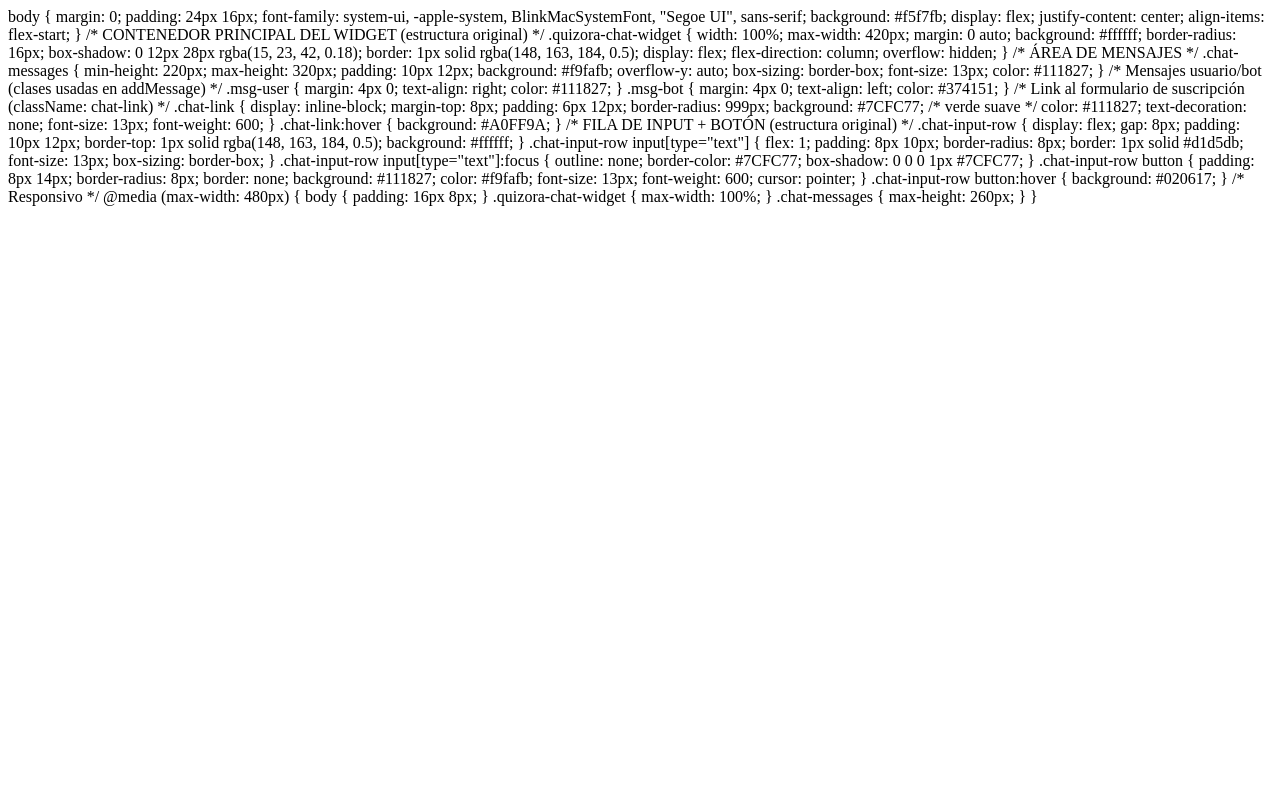
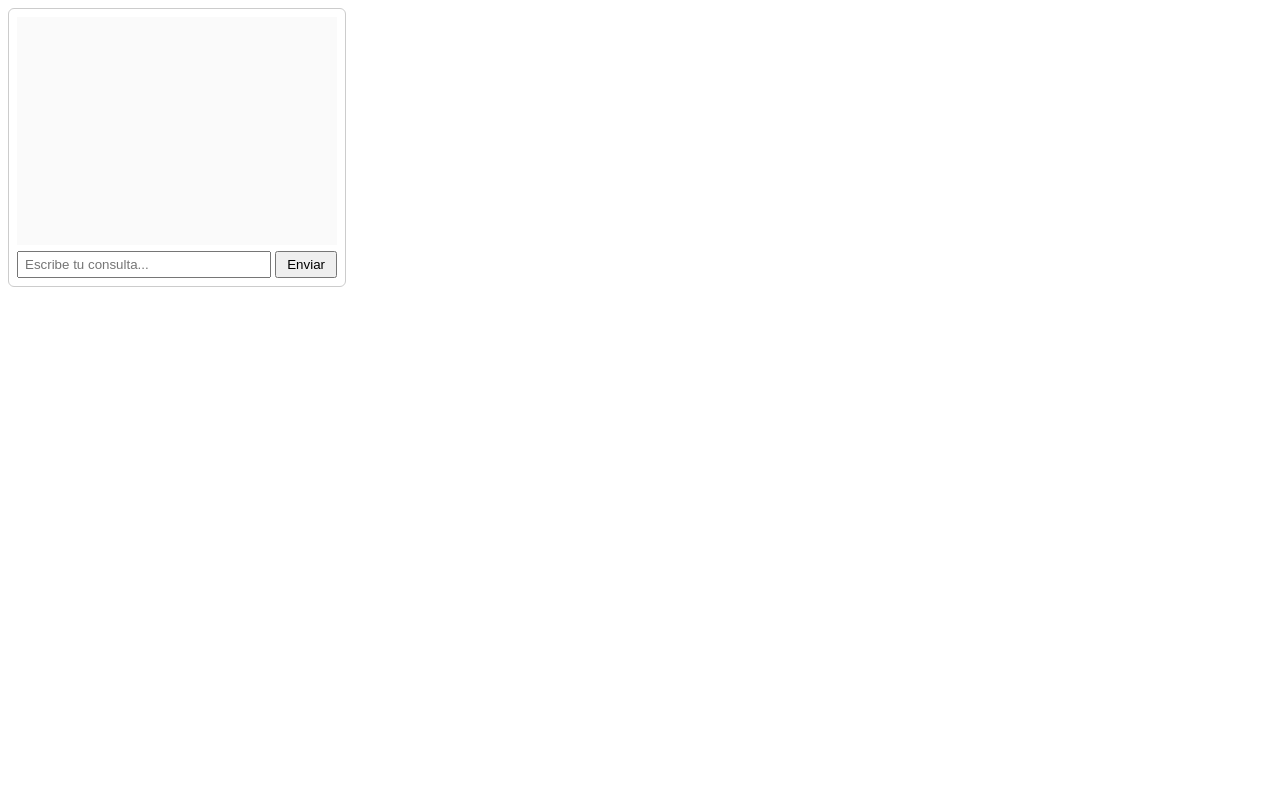
Before and after one commit to vima-vip/quizora-support-services, a Flask app: page /widget in a window 1280 px wide. Run offline with Flask 3, Linux system fonts and the light colour scheme.

Commit message:
Refactor widget.html to use template inheritance

```diff
--- a/templates/widget.html
+++ b/templates/widget.html
@@ -1,119 +1,64 @@
-body {
-  margin: 0;
-  padding: 24px 16px;
-  font-family: system-ui, -apple-system, BlinkMacSystemFont, "Segoe UI", sans-serif;
-  background: #f5f7fb;
-  display: flex;
-  justify-content: center;
-  align-items: flex-start;
-}
+{% extends "base.html" %}
 
-/* CONTENEDOR PRINCIPAL DEL WIDGET (estructura original) */
-.quizora-chat-widget {
-  width: 100%;
-  max-width: 420px;
-  margin: 0 auto;
-  background: #ffffff;
-  border-radius: 16px;
-  box-shadow: 0 12px 28px rgba(15, 23, 42, 0.18);
-  border: 1px solid rgba(148, 163, 184, 0.5);
-  display: flex;
-  flex-direction: column;
-  overflow: hidden;
-}
+{% block title %}Widget de soporte QUIZORA{% endblock %}
 
-/* ÁREA DE MENSAJES */
-.chat-messages {
-  min-height: 220px;
-  max-height: 320px;
-  padding: 10px 12px;
-  background: #f9fafb;
-  overflow-y: auto;
-  box-sizing: border-box;
-  font-size: 13px;
-  color: #111827;
-}
+{% block content %}
+<div id="quizora-chat-widget" class="quizora-chat-widget">
+  <div id="chat-messages" class="chat-messages"></div>
+  <div class="chat-input-row">
+    <input id="chat-input" type="text" placeholder="Escribe tu consulta..." />
+    <button id="chat-send">Enviar</button>
+  </div>
+</div>
 
-/* Mensajes usuario/bot (clases usadas en addMessage) */
-.msg-user {
-  margin: 4px 0;
-  text-align: right;
-  color: #111827;
-}
+<script>
+  const apiUrl = "/webhook";  // el widget se sirve desde el mismo dominio del microservicio
 
-.msg-bot {
-  margin: 4px 0;
-  text-align: left;
-  color: #374151;
-}
+  const messagesDiv = document.getElementById("chat-messages");
+  const input = document.getElementById("chat-input");
+  const sendBtn = document.getElementById("chat-send");
 
-/* Link al formulario de suscripción (className: chat-link) */
-.chat-link {
-  display: inline-block;
-  margin-top: 8px;
-  padding: 6px 12px;
-  border-radius: 999px;
-  background: #7CFC77;       /* verde suave */
-  color: #111827;
-  text-decoration: none;
-  font-size: 13px;
-  font-weight: 600;
-}
-
-.chat-link:hover {
-  background: #A0FF9A;
-}
-
-/* FILA DE INPUT + BOTÓN (estructura original) */
-.chat-input-row {
-  display: flex;
-  gap: 8px;
-  padding: 10px 12px;
-  border-top: 1px solid rgba(148, 163, 184, 0.5);
-  background: #ffffff;
-}
-
-.chat-input-row input[type="text"] {
-  flex: 1;
-  padding: 8px 10px;
-  border-radius: 8px;
-  border: 1px solid #d1d5db;
-  font-size: 13px;
-  box-sizing: border-box;
-}
-
-.chat-input-row input[type="text"]:focus {
-  outline: none;
-  border-color: #7CFC77;
-  box-shadow: 0 0 0 1px #7CFC77;
-}
-
-.chat-input-row button {
-  padding: 8px 14px;
-  border-radius: 8px;
-  border: none;
-  background: #111827;
-  color: #f9fafb;
-  font-size: 13px;
-  font-weight: 600;
-  cursor: pointer;
-}
-
-.chat-input-row button:hover {
-  background: #020617;
-}
-
-/* Responsivo */
-@media (max-width: 480px) {
-  body {
-    padding: 16px 8px;
+  function addMessage(text, from) {
+    const p = document.createElement("p");
+    p.className = from === "user" ? "msg-user" : "msg-bot";
+    p.textContent = text;
+    messagesDiv.appendChild(p);
+    messagesDiv.scrollTop = messagesDiv.scrollHeight;
   }
 
-  .quizora-chat-widget {
-    max-width: 100%;
+  async function sendMessage() {
+    const texto = input.value.trim();
+    if (!texto) return;
+    addMessage("Tú: " + texto, "user");
+    input.value = "";
+
+    try {
+      const resp = await fetch(apiUrl, {
+        method: "POST",
+        headers: { "Content-Type": "application/json" },
+        body: JSON.stringify({ mensaje: texto, origen: "widget_web" })
+      });
+
+      const data = await resp.json();
+      addMessage("Quizora: " + data.mensaje, "bot");
+
+      if (data.tipo === "venta" && data.form_url) {
+        const link = document.createElement("a");
+        link.href = data.form_url;
+        link.target = "_blank";
+        link.textContent = "Ir al formulario de suscripción";
+        link.className = "chat-link";
+        messagesDiv.appendChild(link);
+        messagesDiv.scrollTop = messagesDiv.scrollHeight;
+      }
+    } catch (err) {
+      addMessage("Hubo un error al procesar tu mensaje. Intenta nuevamente.", "bot");
+    }
   }
 
-  .chat-messages {
-    max-height: 260px;
-  }
-}
+  sendBtn.addEventListener("click", sendMessage);
+  input.addEventListener("keydown", (e) => {
+    if (e.key === "Enter") sendMessage();
+  });
+</script>
+{% endblock %}
```
